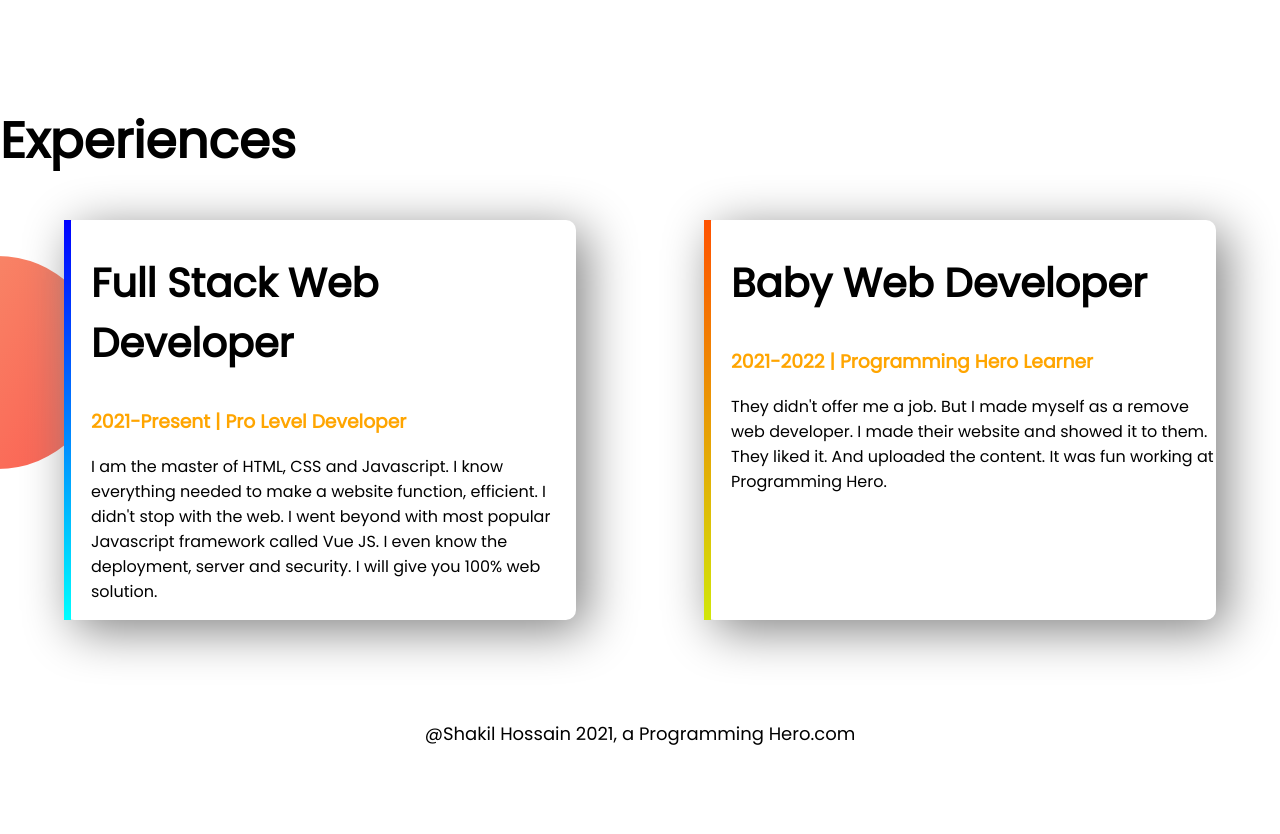
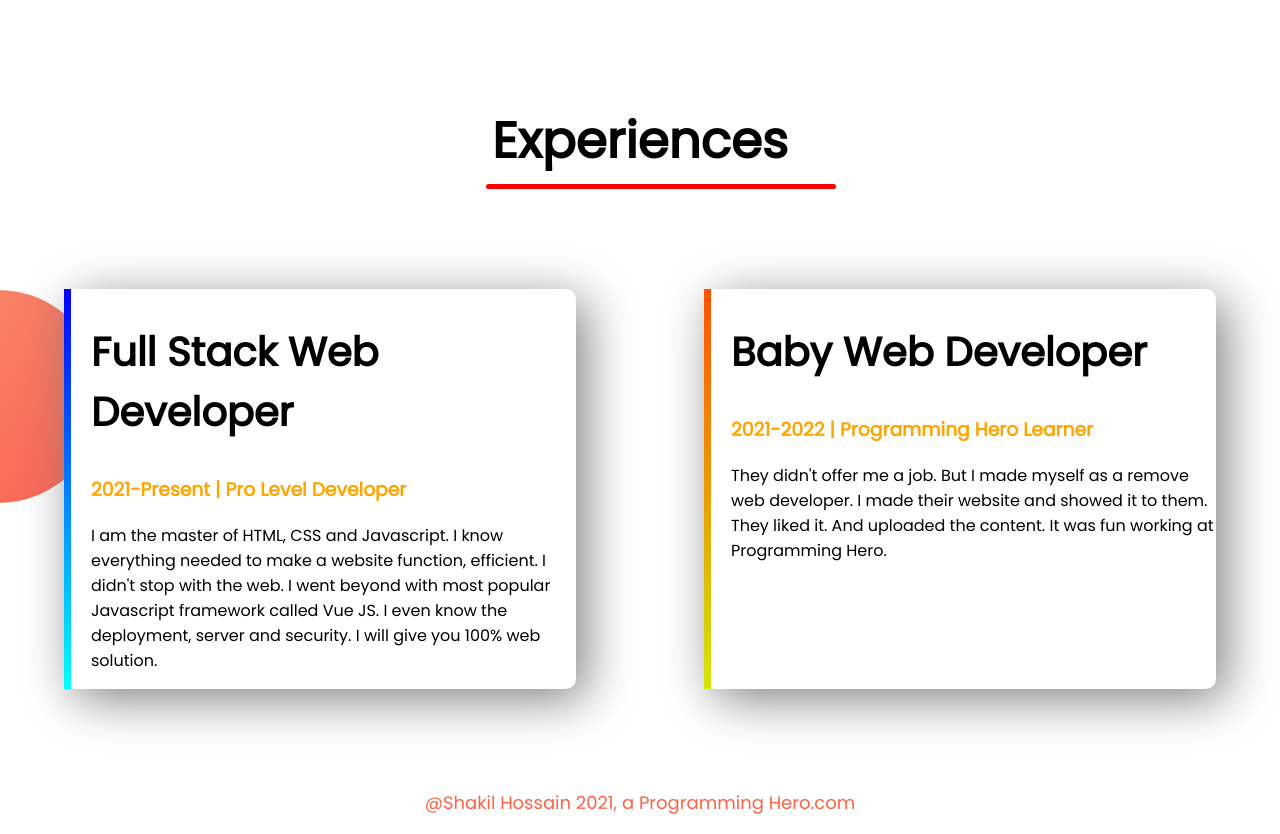
Before and after one commit to shakil-1318/Developer-Portfolio-Practice, a plain HTML site: page index.html in a window 1280 px wide. Shown: the part 1123-1957 px from the top of the page. Before the commit the page ends 1888 px from the top, so only its background shows below. Drawn offline with Linux system fonts and the light colour scheme.

Commit message:
border bottom undeline text

```diff
--- a/index.html
+++ b/index.html
@@ -35,7 +35,7 @@
         </div>
    </section>
    <section class="experience-area">
-        <h1>Experiences</h1>
+        <h1 class="experience-topic">Experiences</h1>
        <div  class="flexible-container">
             <div class="experience-item" id="fullstack-border">
                 <h2>Full Stack Web Developer</h2>
--- a/style.css
+++ b/style.css
@@ -66,7 +66,25 @@ h2 {
   border-image: linear-gradient(rgb(255, 81, 0), rgb(209, 231, 9));
   border-image-slice: 1;
 }
+
+.experience-topic {
+  position: relative;
+  text-align: center;
+  margin-bottom: 100px;
+  padding-bottom: 10px;
+}
+.experience-topic::after {
+  position: absolute;
+  content: " ";
+  /* border: 0; */
+  left: 38%;
+  bottom: 0px;
+  width: 350px;
+  border-bottom: 5px solid red;
+  border-radius: 10px;
+}
 footer p {
   text-align: center;
   font-size: large;
+  color: tomato;
 }
```
